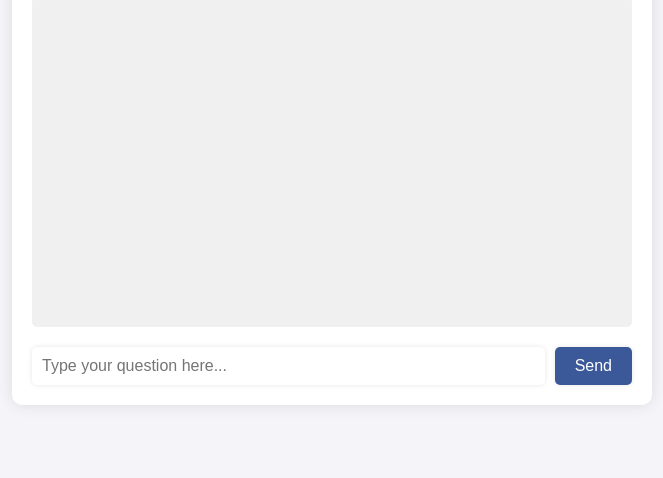
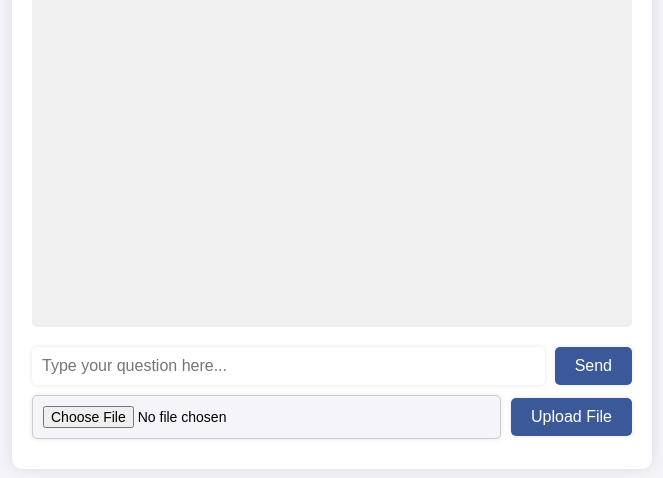
Before and after one commit to Hymaneelirothu/ChatBot, a plain HTML site: page index.html in a window 1280 px wide. Shown: the part 114-592 px from the top of the page, without its empty margins (308-971 px from the left). Drawn offline with Linux system fonts and the light colour scheme.

Commit message:
Update index.html

```diff
--- a/index.html
+++ b/index.html
@@ -14,7 +14,7 @@
 
         .chat-container {
             width: 600px;
-            max-width: 200%;
+            max-width: 100%;
             margin: 50px auto;
             background-color: #ffffff;
             box-shadow: 0px 0px 15px rgba(0, 0, 0, 0.1);
@@ -61,6 +61,7 @@
 
         .chat-input {
             display: flex;
+            margin-bottom: 10px;
         }
 
         .chat-input input[type="text"] {
@@ -87,6 +88,38 @@
         .chat-input button:hover {
             background-color: #344e86;
         }
+
+        .image-upload {
+            display: flex;
+            align-items: center;
+            margin-bottom: 10px;
+        }
+
+        .image-upload input[type="file"] {
+            flex: 1;
+            padding: 10px;
+            border-radius: 5px;
+            font-size: 14px;
+            background-color: #f4f4f9;
+            border: 1px solid #ccc;
+            box-shadow: 0px 0px 5px rgba(0, 0, 0, 0.1);
+            margin-right: 10px;
+        }
+
+        .image-upload button {
+            background-color: #3b5998;
+            color: white;
+            border: none;
+            padding: 10px 20px;
+            border-radius: 5px;
+            cursor: pointer;
+            font-size: 16px;
+            box-shadow: 0px 0px 5px rgba(0, 0, 0, 0.1);
+        }
+
+        .image-upload button:hover {
+            background-color: #344e86;
+        }
     </style>
 </head>
 <body>
@@ -106,6 +139,11 @@
             <input type="text" id="user-input" placeholder="Type your question here..." />
             <button onclick="sendMessage()">Send</button>
         </div>
+
+        <div class="image-upload">
+            <input type="file" id="image-input" accept="image/*,text/plain">
+            <button onclick="uploadImage()">Upload File</button>
+        </div>
     </div>
 
     <script>
@@ -115,9 +153,7 @@
             messageDiv.className = 'chat-message ' + sender + '-message';
             messageDiv.innerText = message;
             chatLog.appendChild(messageDiv);
-
-            // Scroll to the bottom of the chat
-            chatLog.scrollTop = chatLog.scrollHeight;
+            chatLog.scrollTop = chatLog.scrollHeight;  // Scroll to bottom
         }
 
         function sendMessage() {
@@ -126,13 +162,10 @@
 
             if (userMessage === '') return;
 
-            // Add user's message to the chat
             addMessageToChat(userMessage, 'user');
 
-            // Clear the input field
             userInput.value = '';
 
-            // Send message to the backend
             fetch('/chat', {
                 method: 'POST',
                 headers: {
@@ -143,14 +176,48 @@
             .then(response => response.json())
             .then(data => {
                 const botMessage = data.response;
-
-                // Add bot's response to the chat
                 addMessageToChat(botMessage, 'bot');
             })
             .catch(error => {
                 console.error('Error:', error);
+                alert('An error occurred while sending the message.');
+            });
+        }
+
+        function uploadImage() {
+            const imageInput = document.getElementById('image-input');
+            const file = imageInput.files[0];
+
+            if (!file) {
+                alert("Please select an image or text file to upload.");
+                return;
+            }
+
+            // Display the file name in the chat log as a user message
+            addMessageToChat(`File uploaded: ${file.name}`, 'user');
+
+            const formData = new FormData();
+            formData.append('file', file);
+
+            fetch('/upload_file', {
+                method: 'POST',
+                body: formData
+            })
+            .then(response => response.json())
+            .then(data => {
+                if (data.error) {
+                    alert("Error: " + data.error);
+                } else {
+                    const botMessage = data.response;
+                    addMessageToChat(botMessage, 'bot');
+                }
+            })
+            .catch(error => {
+                console.error('Error:', error);
+                alert('An error occurred while uploading the file.');
             });
         }
     </script>
+
 </body>
 </html>
```
